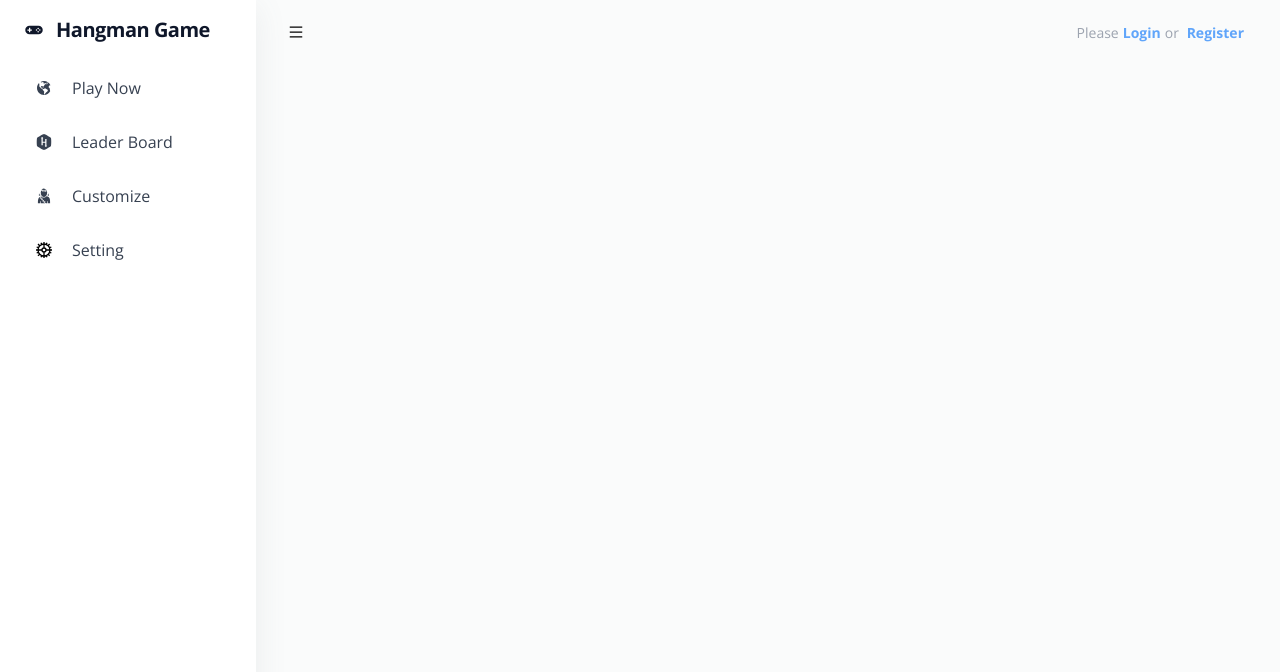
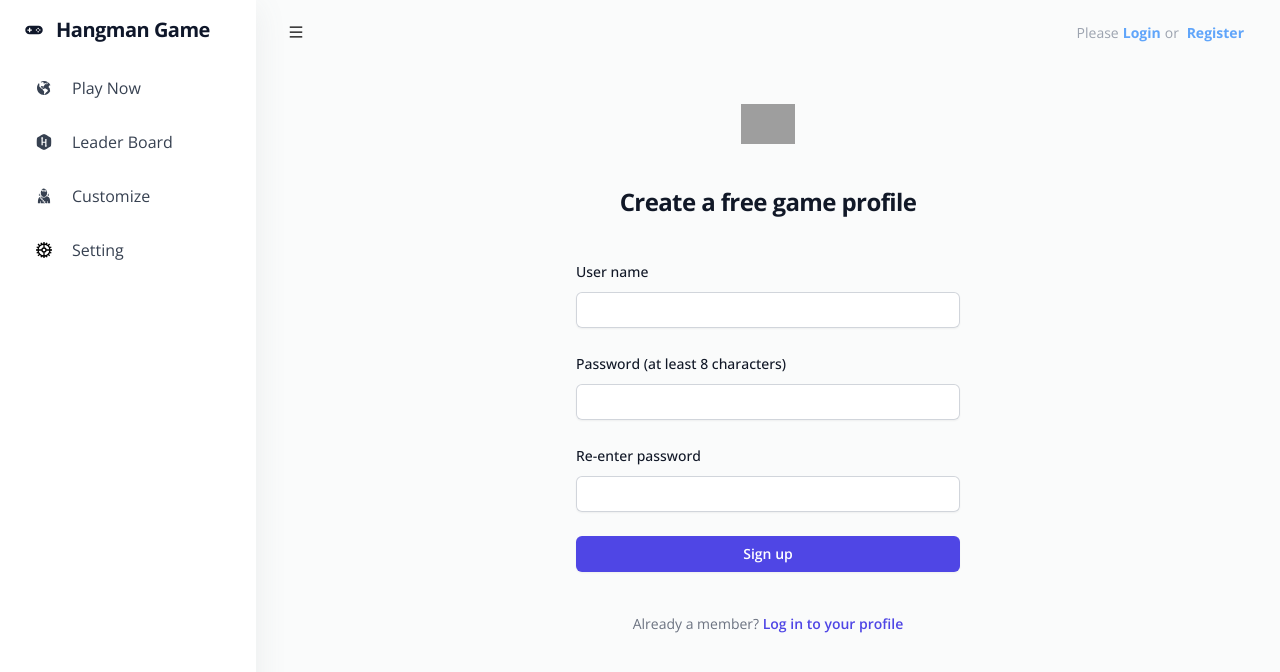
Before and after one commit to n-shen/game-hangman, a React (Create React App) app in the folder client/: page /register in a window 1280 px wide. Shown: the top 672 px of the page. Built offline with nearby package versions, Linux system fonts and the light colour scheme; grey boxes are pictures that could not be loaded.

Commit message:
added user register and route

```diff
--- a/client/src/App.js
+++ b/client/src/App.js
@@ -2,7 +2,7 @@
 import { BrowserRouter, Routes, Route } from "react-router-dom";
 
 import { Navbar, Sidebar } from "./components";
-import { Home, Login, Setting } from "./pages";
+import { Home, Login, Register, Setting } from "./pages";
 
 import { useStateContext } from "./contexts/StateContext";
 import { useAuthContext } from "./hooks/useAuthContext";
@@ -45,6 +45,10 @@
                 <Route
                   path="/login"
                   element={!user ? <Login /> : <Home />}
+                ></Route>{" "}
+                <Route
+                  path="/register"
+                  element={!user ? <Register /> : <Home />}
                 ></Route>
                 <Route path="/setting" element={<Setting />}></Route>
               </Routes>
--- /dev/null
+++ b/client/src/hooks/useRegister.js
@@ -0,0 +1,37 @@
+import { useState } from "react";
+import { useStateContext } from "../contexts/StateContext";
+import { useAuthContext } from "./useAuthContext";
+import axios from "axios";
+
+export const useRegister = () => {
+  const [error, setError] = useState(null);
+  const [isLoading, setIsLoading] = useState(false);
+  const { dispatch } = useAuthContext();
+
+  const { shared_info } = useStateContext();
+  const baseURL = shared_info.baseURL;
+
+  const server_register = async (name, password, backup_code) => {
+    setIsLoading(true);
+    setError(null);
+
+    axios
+      .post(`${baseURL}/auth/signup`, {
+        userName: name,
+        userPassword: password,
+        userBackupCode: backup_code,
+      })
+      .then((response) => {
+        if (response.data["success"]) {
+          localStorage.setItem("token", JSON.stringify(response.data));
+          dispatch({ type: "LOGIN", payload: response.data });
+          setIsLoading(false);
+        } else {
+          setIsLoading(false);
+          setError(response.data["message"]);
+        }
+      });
+  };
+
+  return { isLoading, error, setError, server_register };
+};
--- /dev/null
+++ b/client/src/pages/Register.jsx
@@ -0,0 +1,133 @@
+import { NavLink } from "react-router-dom";
+import { useState } from "react";
+import { useRegister } from "../hooks/useRegister";
+
+const Register = () => {
+  const [username, setUsername] = useState("");
+  const [password, setPassword] = useState("");
+  const [retypePassword, setRetypePassword] = useState("");
+
+  const { isLoading, error, setError, server_register } = useRegister();
+
+  const handleSubmit = async (e) => {
+    e.preventDefault();
+    if (password.length < 8)
+      setError("Password should be at least 8 characters!");
+    else if (password !== retypePassword)
+      setError("Passwords are not matched!");
+    else await server_register(username, password, "ATKON");
+  };
+
+  return (
+    <>
+      <div className="flex min-h-full flex-1 flex-col justify-center px-6 py-12 lg:px-8">
+        <div className="sm:mx-auto sm:w-full sm:max-w-sm">
+          <img
+            className="mx-auto h-10 w-auto"
+            src="https://tailwindui.com/img/logos/mark.svg?color=indigo&shade=600"
+            alt="Your Company"
+          />
+          <h2 className="mt-10 text-center text-2xl font-bold leading-9 tracking-tight text-gray-900">
+            Create a free game profile
+          </h2>
+        </div>
+
+        <div className="mt-10 sm:mx-auto sm:w-full sm:max-w-sm">
+          {error && (
+            <div role="alert" className="mb-5">
+              <div className="bg-red-500 text-white font-bold rounded-t px-4 py-2">
+                An error occurred
+              </div>
+              <div className="border border-t-0 border-red-400 rounded-b bg-red-100 px-4 py-3 text-red-700">
+                <p>{error}</p>
+              </div>
+            </div>
+          )}
+          <form className="space-y-6" onSubmit={handleSubmit}>
+            <div>
+              <label
+                htmlFor="username"
+                className="block text-sm font-medium leading-6 text-gray-900"
+              >
+                User name
+              </label>
+              <div className="mt-2">
+                <input
+                  id="username"
+                  name="username"
+                  type="text"
+                  required
+                  onChange={(e) => setUsername(e.target.value)}
+                  className="block w-full rounded-md border-0 py-1.5 text-gray-900 shadow-sm ring-1 ring-inset ring-gray-300 placeholder:text-gray-400 focus:ring-2 focus:ring-inset focus:ring-indigo-600 sm:text-sm sm:leading-6"
+                />
+              </div>
+            </div>
+
+            <div>
+              <div className="flex items-center justify-between">
+                <label
+                  htmlFor="password"
+                  className="block text-sm font-medium leading-6 text-gray-900"
+                >
+                  Password (at least 8 characters)
+                </label>
+              </div>
+              <div className="mt-2">
+                <input
+                  id="password"
+                  name="password"
+                  type="password"
+                  required
+                  onChange={(e) => setRetypePassword(e.target.value)}
+                  className="block w-full rounded-md border-0 py-1.5 text-gray-900 shadow-sm ring-1 ring-inset ring-gray-300 placeholder:text-gray-400 focus:ring-2 focus:ring-inset focus:ring-indigo-600 sm:text-sm sm:leading-6"
+                />
+              </div>
+            </div>
+
+            <div>
+              <div className="flex items-center justify-between">
+                <label
+                  htmlFor="retyp-password"
+                  className="block text-sm font-medium leading-6 text-gray-900"
+                >
+                  Re-enter password
+                </label>
+              </div>
+              <div className="mt-2">
+                <input
+                  id="retyp-password"
+                  name="retyp-password"
+                  type="password"
+                  required
+                  onChange={(e) => setPassword(e.target.value)}
+                  className="block w-full rounded-md border-0 py-1.5 text-gray-900 shadow-sm ring-1 ring-inset ring-gray-300 placeholder:text-gray-400 focus:ring-2 focus:ring-inset focus:ring-indigo-600 sm:text-sm sm:leading-6"
+                />
+              </div>
+            </div>
+
+            <div>
+              <button
+                type="submit"
+                disabled={isLoading}
+                className="flex w-full justify-center rounded-md bg-indigo-600 px-3 py-1.5 text-sm font-semibold leading-6 text-white shadow-sm hover:bg-indigo-500 focus-visible:outline focus-visible:outline-2 focus-visible:outline-offset-2 focus-visible:outline-indigo-600"
+              >
+                Sign up
+              </button>
+            </div>
+          </form>
+          <p className="mt-10 text-center text-sm text-gray-500">
+            Already a member?{" "}
+            <NavLink
+              className="font-semibold leading-6 text-indigo-600 hover:text-indigo-500"
+              to="/login"
+            >
+              Log in to your profile{" "}
+            </NavLink>
+          </p>
+        </div>
+      </div>
+    </>
+  );
+};
+
+export default Register;
--- a/client/src/pages/index.jsx
+++ b/client/src/pages/index.jsx
@@ -1,3 +1,4 @@
 export { default as Home } from "./Home";
 export { default as Login } from "./Login";
+export { default as Register } from "./Register";
 export { default as Setting } from "./Setting";
```
